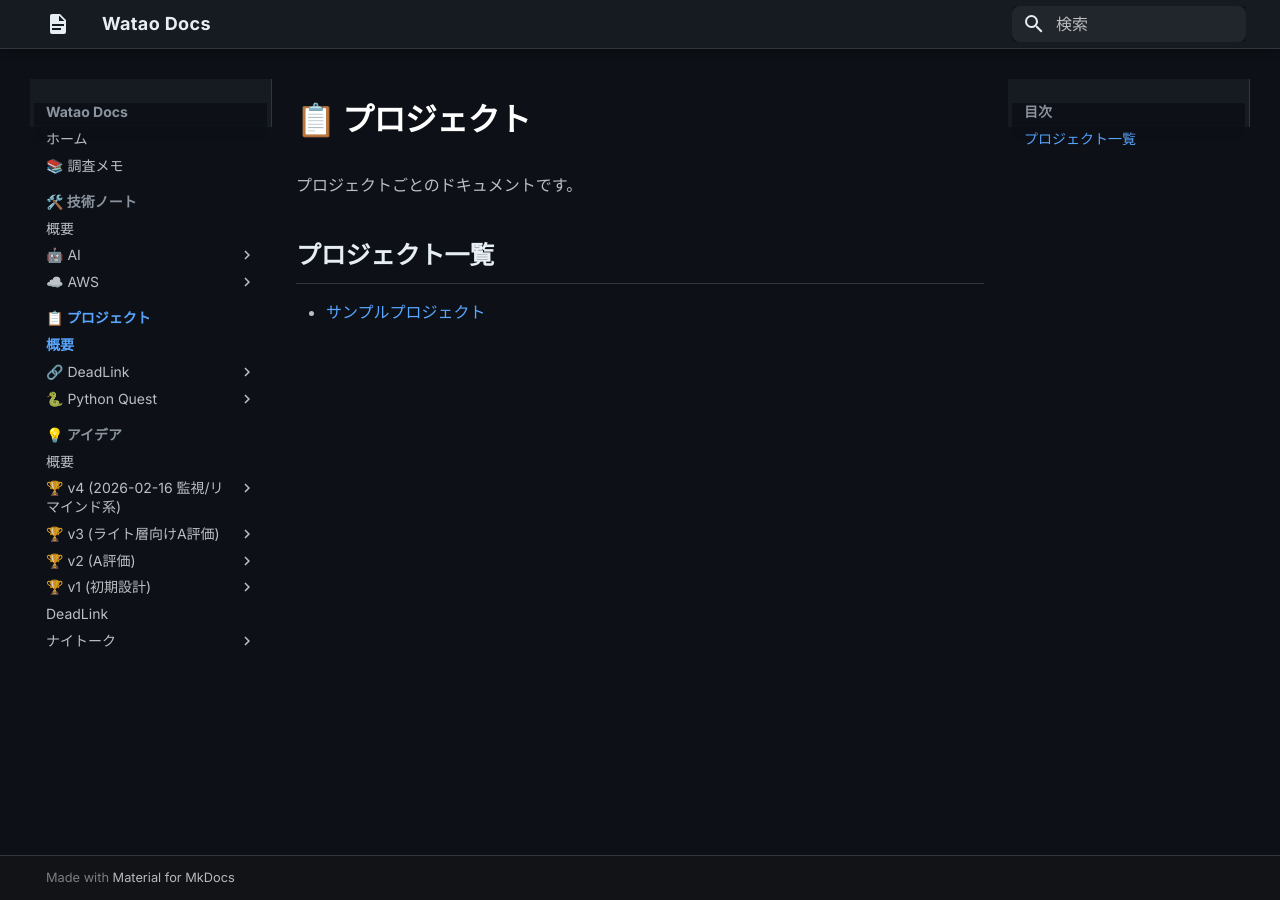
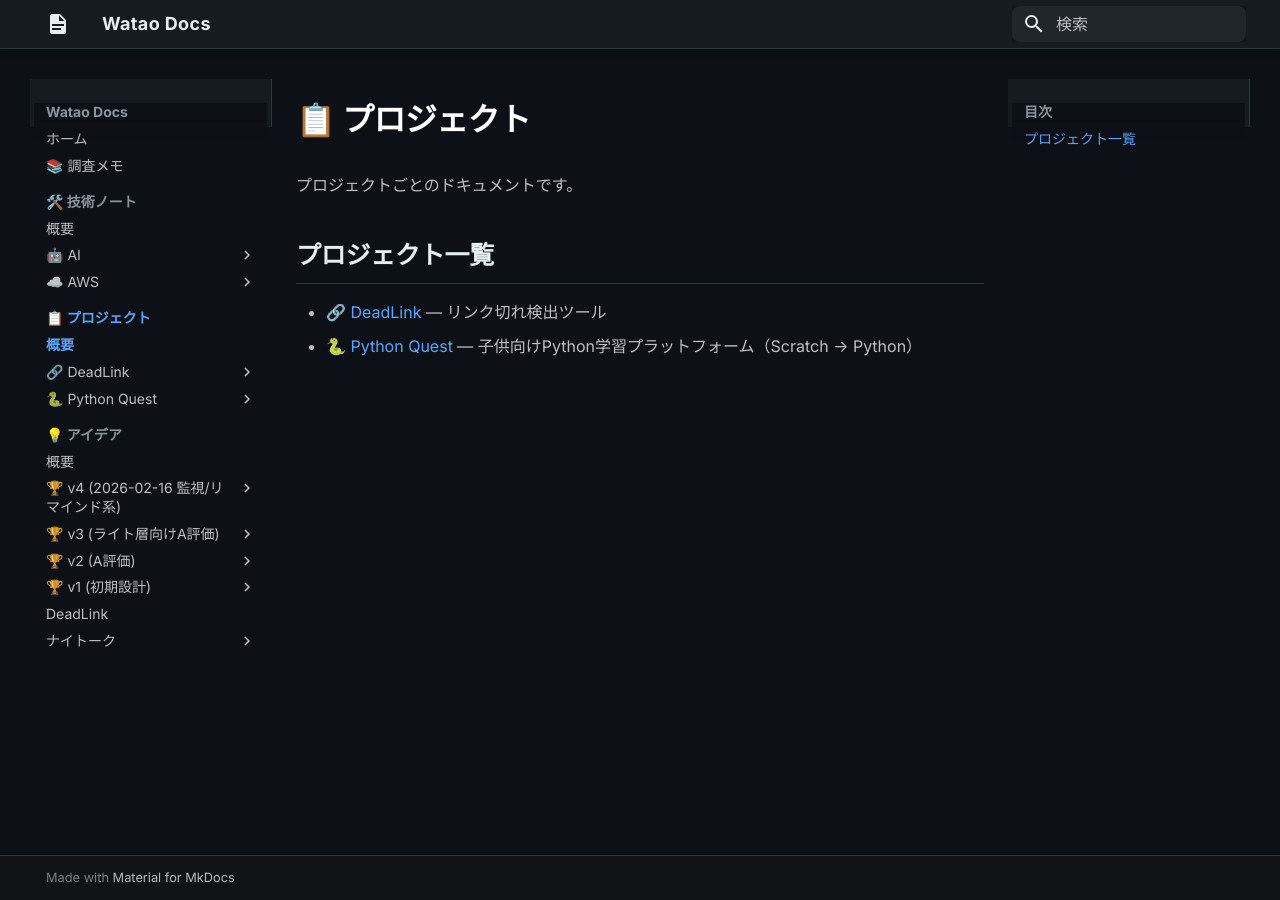
Before and after one commit to watao56/watao-docs, an MkDocs documentation site: the page built from docs/projects/index.md, in a window 1280 px wide. Built offline with MkDocs 1.6.1 and Material for MkDocs 9.7.7, drawn with Linux system fonts in a browser that asks for light colours.

Commit message:
📋 プロジェクト概要ページを更新

```diff
--- a/docs/projects/index.md
+++ b/docs/projects/index.md
@@ -4,4 +4,5 @@
 
 ## プロジェクト一覧
 
-- [サンプルプロジェクト](sample.md)
+- [🔗 DeadLink](deadlink/index.md) — リンク切れ検出ツール
+- [🐍 Python Quest](python-quest/index.md) — 子供向けPython学習プラットフォーム（Scratch → Python）
```
